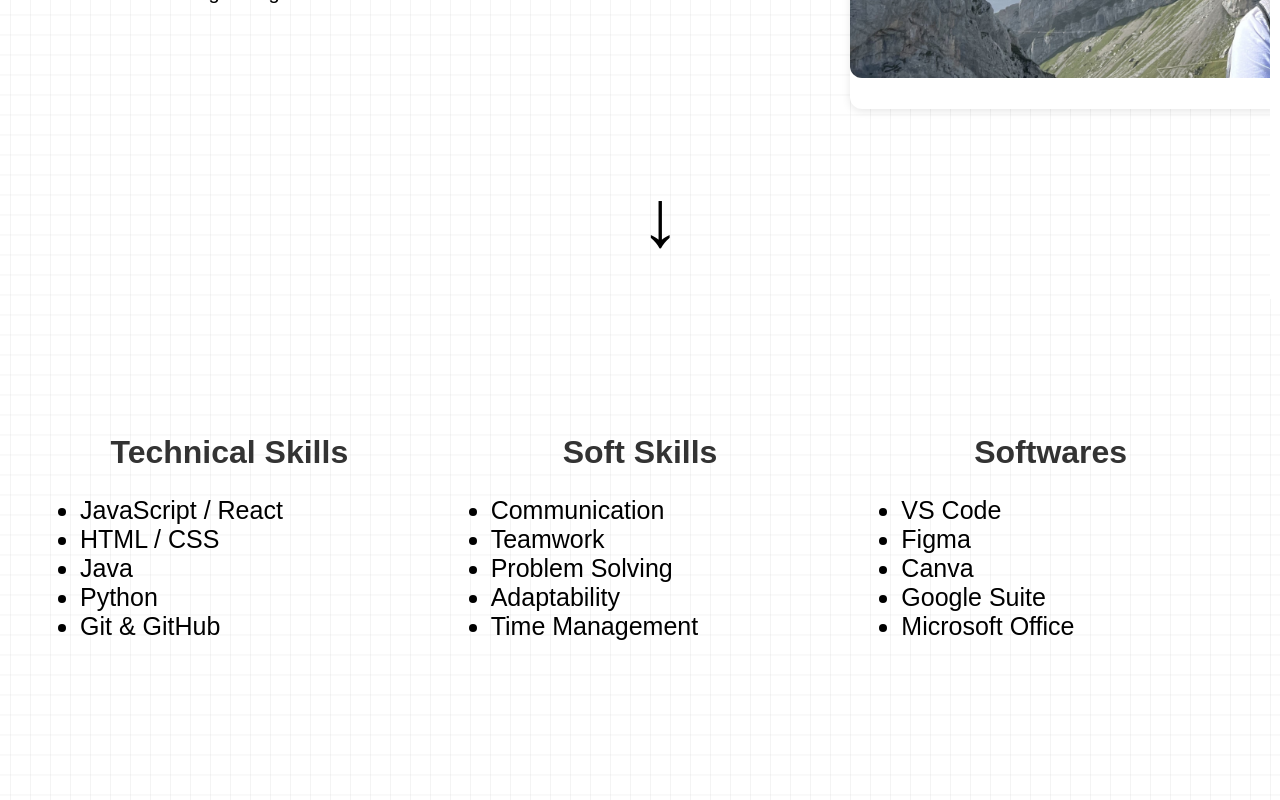
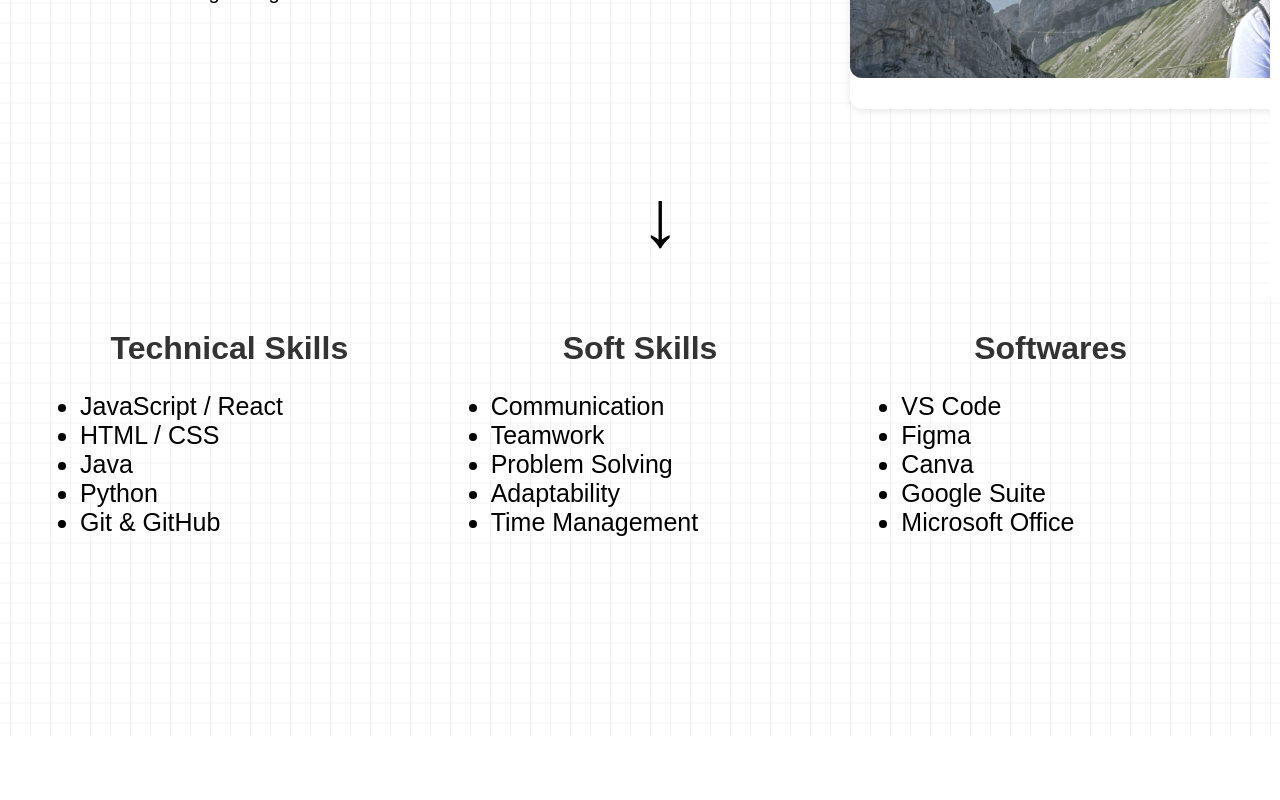
Before and after one commit to Rayan-Roshan21/Rayan_Roshan_website, a React (Vite) app in the folder Rayan_Roshan_Website/: page /about in a window 1280 px wide. Shown: the part 551-1351 px from the top of the page. After the commit the page ends 1287 px from the top, so only its background shows below. Built offline with nearby package versions, Linux system fonts and the light colour scheme.

Commit message:
Minor adjustments with the grid four component.

```diff
--- a/Rayan_Roshan_Website/src/Components/Grid_Four/Grid_Four.css
+++ b/Rayan_Roshan_Website/src/Components/Grid_Four/Grid_Four.css
@@ -15,7 +15,7 @@
     gap: 2rem;
     position: relative;
     top: 0;
-    margin-top: 23rem;
+    margin-top: 14rem;
     padding: 0 2rem;
     padding-bottom: 10%;
     max-width: 1200px;
@@ -59,3 +59,8 @@
     box-shadow: 0 10px 15px rgba(0, 0, 0, 0.15);
     background-color: #f5f5f5;
 }
+
+.grid-box {
+    margin-top: 2.5rem;
+    margin-bottom: 2.5rem;
+}
```
